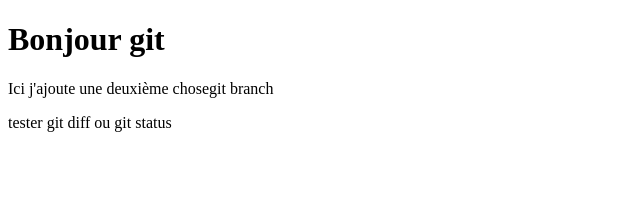
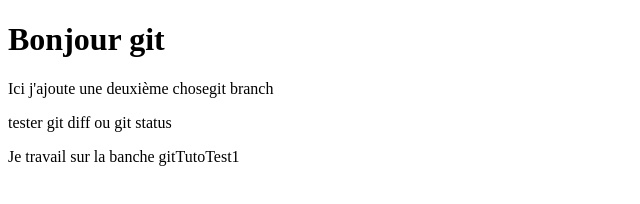
Before and after one commit to romdel-expert/tutoGiti, a plain HTML site: page index.html in a window 1280 px wide. Shown: the whole page, without its empty margins (0-640 px from the left). Drawn offline with Linux system fonts and the light colour scheme.

Commit message:
Ajout sur la bacnhe fille

```diff
--- a/index.html
+++ b/index.html
@@ -11,6 +11,8 @@
         <h1>Bonjour git</h1>
         <div>Ici j'ajoute une deuxième chosegit branch</div>
         <p>tester git diff ou git status</p>
+
+        <p>Je travail sur la banche gitTutoTest1</p>
     </header>
 </body>
 </html>
```
